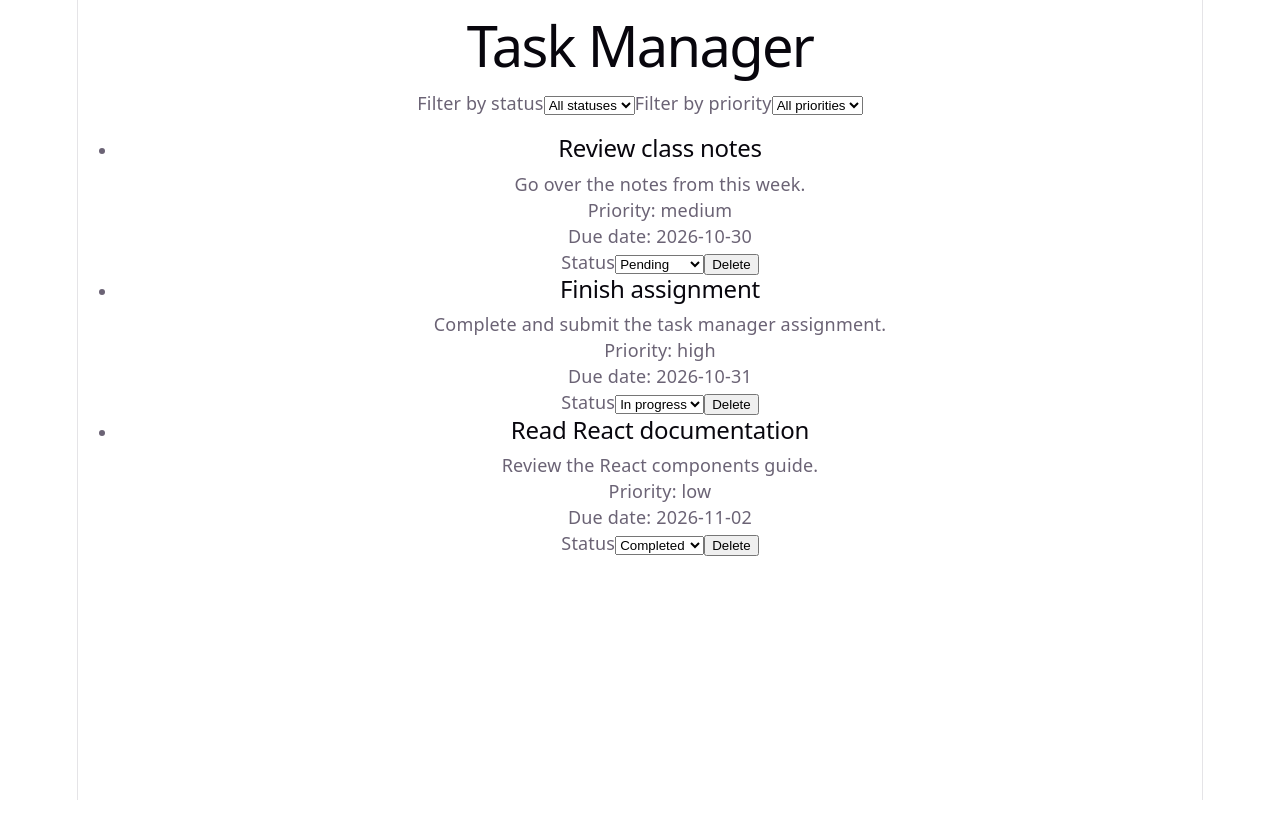
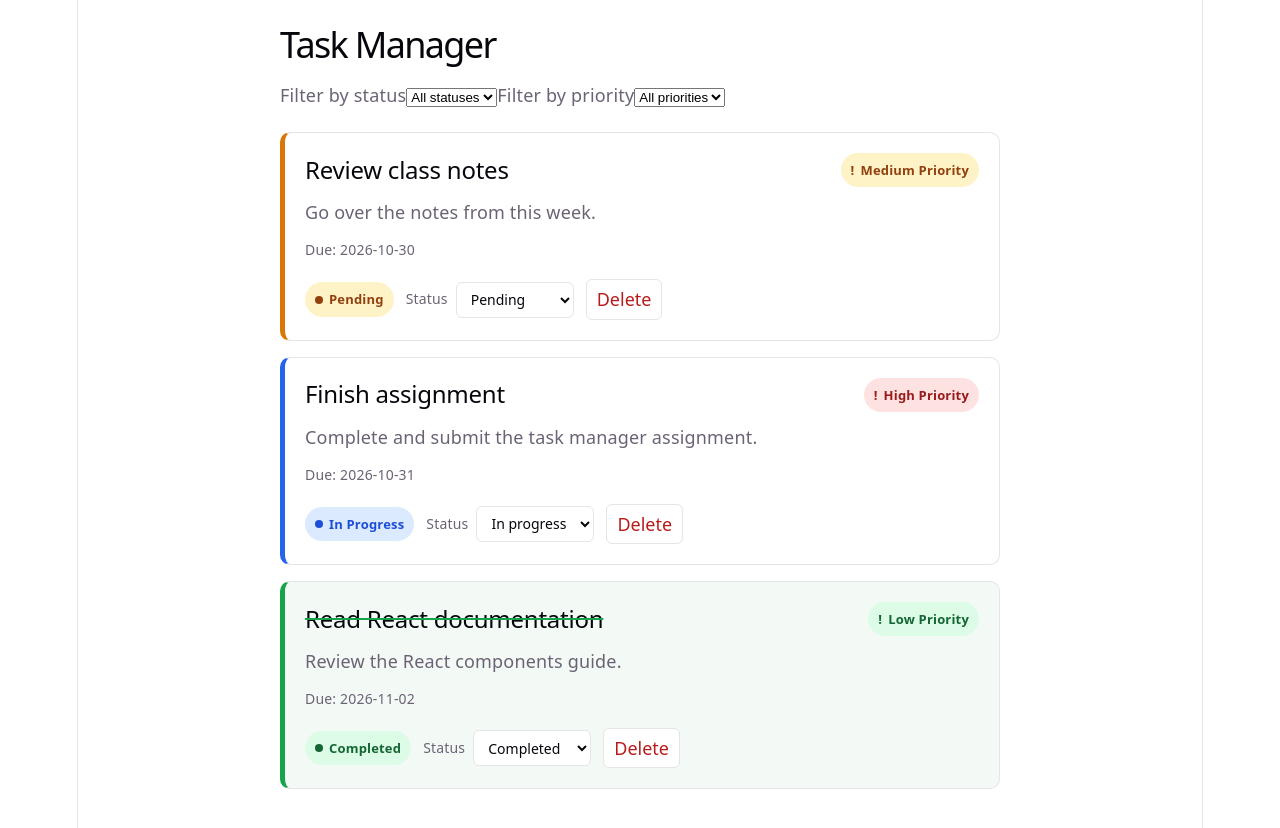
Before and after one commit to imuzochi/lab-9.3, a React (Vite) app: page / in a window 1280 px wide. Shown: the top 828 px of the page. Before the commit the page ends 800 px from the top, so only its background shows below. Built offline with nearby package versions, Linux system fonts and the light colour scheme.

Commit message:
Added task Item

```diff
--- a/src/App.css
+++ b/src/App.css
@@ -182,3 +182,198 @@
     border-right-color: var(--border);
   }
 }
+.task-manager {
+  width: min(100% - 32px, 720px);
+  margin: 0 auto;
+  padding: 32px 0;
+  text-align: left;
+}
+
+.task-manager h1 {
+  margin: 0 0 24px;
+  font-size: 36px;
+}
+
+.task-manager ul {
+  display: grid;
+  gap: 16px;
+  margin: 24px 0;
+  padding: 0;
+  list-style: none;
+}
+
+.task-card {
+  padding: 20px;
+  border: 1px solid var(--border);
+  border-left: 5px solid var(--border);
+  border-radius: 10px;
+  background: var(--bg);
+  transition:
+    transform 0.15s ease,
+    box-shadow 0.15s ease,
+    border-color 0.15s ease;
+}
+
+.task-card:hover {
+  transform: translateY(-2px);
+  box-shadow: var(--shadow);
+}
+
+.task-card:active {
+  transform: translateY(0);
+}
+
+.task-pending {
+  border-left-color: #d97706;
+}
+
+.task-in-progress {
+  border-left-color: #2563eb;
+}
+
+.task-completed {
+  border-left-color: #16a34a;
+  background: color-mix(in srgb, #16a34a 5%, var(--bg));
+}
+
+.task-card-heading,
+.task-actions {
+  display: flex;
+  align-items: center;
+  justify-content: space-between;
+  gap: 12px;
+}
+
+.task-card-heading h2 {
+  margin: 0;
+}
+
+.task-description {
+  margin: 12px 0;
+}
+
+.task-due-date {
+  font-size: 14px;
+}
+
+.task-priority,
+.task-status {
+  display: inline-flex;
+  align-items: center;
+  gap: 6px;
+  border-radius: 999px;
+  padding: 4px 10px;
+  font-size: 13px;
+  font-weight: 600;
+  text-transform: capitalize;
+}
+
+.task-priority::before {
+  content: '!';
+  font-weight: 800;
+}
+
+.priority-low {
+  color: #166534;
+  background: #dcfce7;
+}
+
+.priority-medium {
+  color: #92400e;
+  background: #fef3c7;
+}
+
+.priority-high {
+  color: #991b1b;
+  background: #fee2e2;
+}
+
+.task-status::before {
+  content: '';
+  width: 8px;
+  height: 8px;
+  border-radius: 50%;
+  background: currentColor;
+}
+
+.status-pending {
+  color: #92400e;
+  background: #fef3c7;
+}
+
+.status-in-progress {
+  color: #1d4ed8;
+  background: #dbeafe;
+}
+
+.status-completed {
+  color: #166534;
+  background: #dcfce7;
+}
+
+.task-completed h2 {
+  text-decoration: line-through;
+  text-decoration-color: #16a34a;
+}
+
+.task-actions {
+  justify-content: flex-start;
+  margin-top: 16px;
+  flex-wrap: wrap;
+}
+
+.task-status-control {
+  display: flex;
+  align-items: center;
+  gap: 8px;
+  font-size: 14px;
+}
+
+.task-status-control select,
+.task-delete {
+  min-height: 36px;
+  border: 1px solid var(--border);
+  border-radius: 6px;
+  padding: 6px 10px;
+  color: var(--text-h);
+  background: var(--bg);
+  font: inherit;
+}
+
+.task-status-control select:hover,
+.task-delete:hover {
+  border-color: var(--accent);
+}
+
+.task-status-control select:focus-visible,
+.task-delete:focus-visible {
+  outline: 2px solid var(--accent);
+  outline-offset: 2px;
+}
+
+.task-delete {
+  color: #b91c1c;
+  cursor: pointer;
+  transition:
+    background-color 0.15s ease,
+    transform 0.1s ease;
+}
+
+.task-delete:hover {
+  background: #fee2e2;
+}
+
+.task-delete:active {
+  transform: scale(0.96);
+}
+
+@media (max-width: 480px) {
+  .task-manager h1 {
+    font-size: 30px;
+  }
+
+  .task-card-heading {
+    align-items: flex-start;
+    flex-direction: column;
+  }
+}
--- a/src/App.tsx
+++ b/src/App.tsx
@@ -59,7 +59,7 @@ function App() {
   }
 
   return (
-    <main>
+    <main className="task-manager">
       <h1>Task Manager</h1>
       <TaskFilter onFilterChange={setFilters} />
       <TaskList
--- a/src/components/TaskItem/TaskItem.tsx
+++ b/src/components/TaskItem/TaskItem.tsx
@@ -10,12 +10,22 @@ const taskStatuses: TaskStatus[] = ['pending', 'in-progress', 'completed']
 
 function TaskItem({ task, onStatusChange, onDelete }: TaskItemProps) {
   return (
-    <li>
+    <li className={`task-card task-${task.status}`}>
+      <div className="task-card-heading">
         <h2>{task.title}</h2>
-      <p>{task.description}</p>
-      <p>Priority: {task.priority}</p>
-      <p>Due date: {task.dueDate}</p>
-      <label>
+        <span className={`task-priority priority-${task.priority}`}>
+          {task.priority} priority
+        </span>
+      </div>
+      <p className="task-description">{task.description}</p>
+      <p className="task-due-date">
+        <span aria-hidden="true">Due:</span> {task.dueDate}
+      </p>
+      <div className="task-actions">
+        <span className={`task-status status-${task.status}`}>
+          {task.status === 'in-progress' ? 'In progress' : task.status}
+        </span>
+        <label className="task-status-control">
           Status
           <select
             value={task.status}
@@ -35,9 +45,14 @@ function TaskItem({ task, onStatusChange, onDelete }: TaskItemProps) {
             ))}
           </select>
         </label>
-      <button type="button" onClick={() => onDelete(task.id)}>
+        <button
+          className="task-delete"
+          type="button"
+          onClick={() => onDelete(task.id)}
+        >
           Delete
         </button>
+      </div>
     </li>
   )
 }
```
Lines whose indentation alone changed are shown as unchanged.
